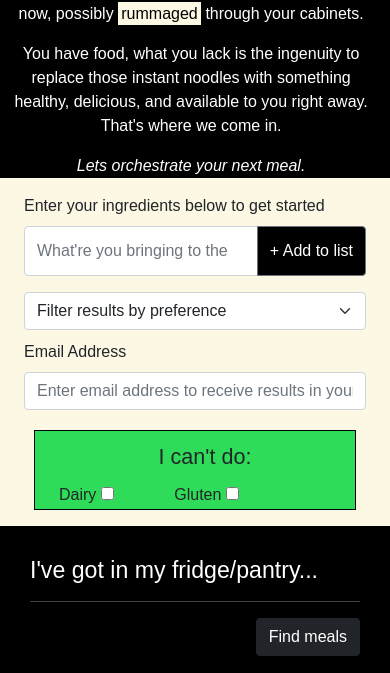
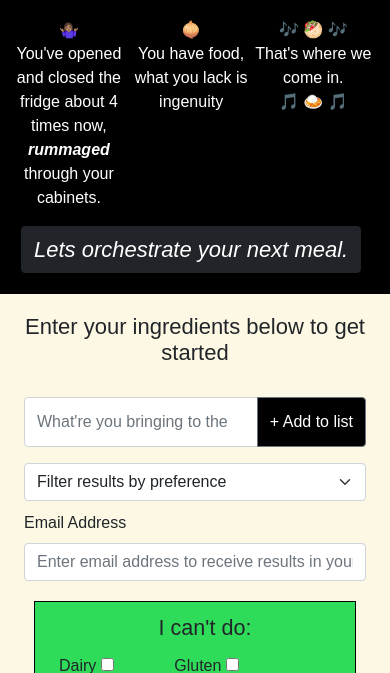
Before and after one commit to esyeng/fridge-maestro, a website: page public/index.html in a window 390 px wide. Shown: the part 436-1109 px from the top of the page. Drawn offline with nearby package versions, Linux system fonts and the light colour scheme; no server answers; a web font is replaced by a local one.

Commit message:
BTTP-68 Alters and adjusts hero

```diff
--- a/public/index.html
+++ b/public/index.html
@@ -81,34 +81,49 @@
         <img class="hero_image" src="../content/ingredients-1200x600.jpg" alt="FM Hero"
             srcset="./content/ingredients-1200x600.jpg 1200w, ./content/ingredients-600x300.jpg 600w, ./content/ingredients-250x125.jpg 250w"
             sizes="(max-width: 75rem) 100vw, 100vw, 100vw" />
-        <section class=" hero_section_text">
-            <p>We get it.</p>
+        <section class="hero_section_text">
+            <p class="hero_paragraph_bold slidein ">We get it.</p>
+            <div class="hero_div_text">
 
-            <p>
-                You've opened and closed the fridge about 4 times now,
-                possibly <mark>rummaged</mark> through your cabinets.
-            </p>
-            <p>
-                You have food, what you lack is the ingenuity to replace
-                those instant noodles with something healthy, delicious, and
-                available to you right away. That's where we come in.
-            </p>
-            <p> <em>Lets orchestrate your next meal.</em></p>
+                <p class="hero_div_text_p slidein">
+                    🤷🏽‍♀️
+                    <br>
+                    You've opened and closed the fridge about 4 times now,
+                    <strong class="hero_strong">rummaged</strong> through your cabinets.
+                </p>
+                <p class="hero_div_text_p slidein">
+                    🧅
+                    <br>
+                    You have food, what you lack is ingenuity
+                </p>
 
+                <p class="hero_div_text_p slidein">
+                    🎶 🥙 🎶
+                    <br>
+                    That's where we come in.
+                    <br>
+                    🎵 🍛 🎵
+                </p>
+            </div>
+
+            <a href="#form" class='btn btn-dark search hero_button_entry'>Lets orchestrate your next meal.</a>
         </section>
     </div>
     <!-- Main form -->
 
     <section class="container-sm">
         <!-- Main form selection area -->
+        <h2 class="form_label_start">
+            <label role="contentinfo" for="ingredients_bar" class="form-label form_label_start">
+                Enter your ingredients below to get started
+            </label>
+        </h2>
         <article class="container-sm">
             <form class="mb-3">
 
                 <fieldset>
-                    <label role="contentinfo" for="ingredients_bar" class="form-label">Enter your ingredients below
-                        to
-                        get
-                        started</label>
+                    <a name="form"></a>
+
                     <div class="input-group mb-3">
                         <input name="query_bar" class="form-control search_bar input_margin" type="search"
                             id="query_bar" placeholder="What're you bringing to the table?">
--- a/public/styles/images.css
+++ b/public/styles/images.css
@@ -1,23 +1 @@
-/* Image rules */
-
 /* float */
-
-.intro_header_img {
-    max-width: 75rem;
-    max-height: 37.5rem;
-}
-
-.show {
-    visibility: visible;
-    z-index: 2;
-    display: flex;
-    width: 65vw;
-    flex-wrap: wrap;
-    justify-content: space-evenly;
-    flex-grow: 1;
-    margin: 0.125rem;
-}
-
-.hidden {
-    visibility: hidden;
-}
--- a/public/styles/layout.css
+++ b/public/styles/layout.css
@@ -3,7 +3,9 @@ body {
     background-color: #fcf8e3;
 }
 
+/* hero */
 .hero {
+    background-color: black;
 }
 
 .hero_image {
@@ -11,32 +13,79 @@ body {
     margin: 0;
 }
 
-.hero_section_bold {
+.hero_paragraph_bold {
+    font-size: 3rem;
 }
 
 .hero_section_text {
     position: absolute;
     background-color: rgba(0, 0, 0, 0.76);
     border-radius: 25px;
-    top: 25%;
+    top: 30%;
     right: 5%;
     left: 50%;
     padding-right: 4%;
     padding-left: 2%;
+    padding-bottom: 4%;
     color: white;
     text-align: end;
-    max-height: 20rem;
+    max-height: 24.375rem;
+    font-size: 1rem;
 }
 
-@media screen and (max-width: 824px) {
+.hero_button_entry {
+    font-size: 1.375rem;
+    font-style: italic;
+    margin-bottom: 0.3125rem;
+}
+
+.form_label_start {
+    text-align: center;
+    font-size: 1.375rem;
+    margin-bottom: 0.3125rem;
+    padding: 0.625rem 0 0.625rem 0;
+}
+
+/* Hero media queries */
+@media screen and (max-width: 69.6875rem) {
+    .hero_image {
+        background-color: black;
+        border-radius: 25px;
+        border-color: black;
+        border: 12px #fcf8e3;
+        display: block;
+        margin-left: auto;
+        margin-right: auto;
+        width: 95%;
+    }
+
     .hero_section_text {
         position: unset;
         text-align: center;
         background-color: black;
         border-radius: 0;
+        max-height: unset;
+    }
+    .hero_div_text {
+        display: flex;
+        flex-basis: 1;
+        justify-content: center;
+        align-items: center;
+    }
+
+    .hero_div_text_p {
+        flex: 1;
+        justify-content: space-evenly;
+        align-self: stretch;
     }
 }
+.hero_strong {
+    text-decoration: solid;
+    font-style: italic;
+    font-size: 1rem;
+}
 
+/* floats */
 .float_right {
     float: right;
 }
```
